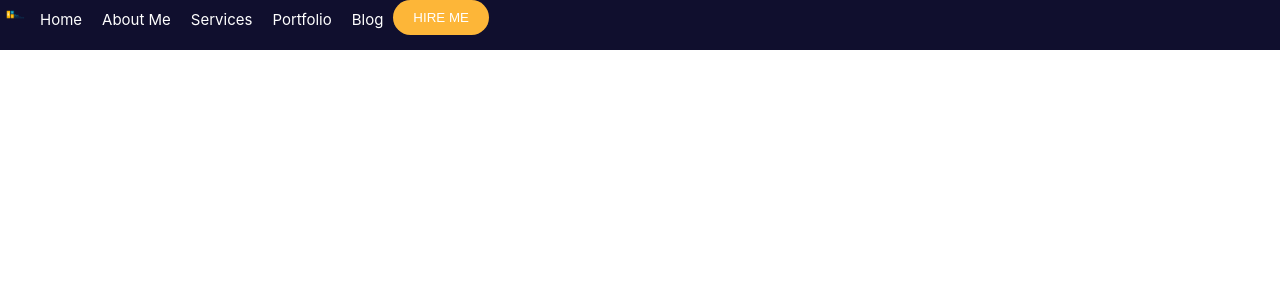
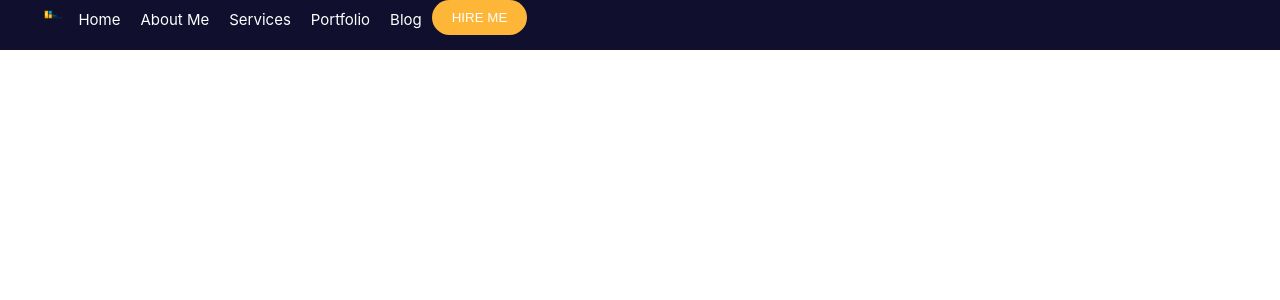
Before and after one commit to paakofiaidoo/Portfolio-1, a PHP site: page / in a window 1280 px wide. Shown: the top 300 px of the page. Run offline with PHP 8.4, Linux system fonts and the light colour scheme.

Commit message:
first code

```diff
--- a/index.html
+++ b/index.html
@@ -8,7 +8,7 @@
   <body>
     <nav class="navbar">
       <div class="logo">
-        <img src="./img/rel.png" alt="REL logo" />
+       <a href="#"> <img src="./img/rel.png" alt="REL logo" /> </a>
       </div>
       <div class="links">
 
--- a/styles/style.css
+++ b/styles/style.css
@@ -27,6 +27,10 @@
      height: 5rem;
      padding: auto;
      display: flex;
+     justify-content: ;
+     align-content: center;
+     padding-left:3% ;
+     padding-right:3% ;
  }
  .logo img{
      height: 2rem;
```
